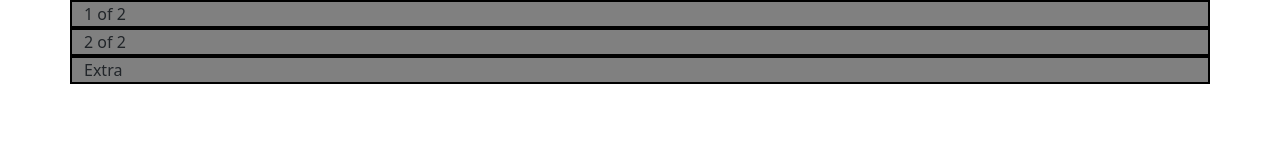
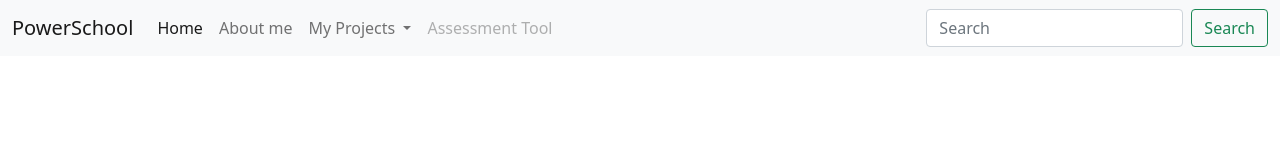
Before and after one commit to amnksngh/amnksngh.github.io, a plain HTML site: page index.html in a window 1280 px wide. Drawn offline with nearby package versions, Linux system fonts and the light colour scheme.

Commit message:
Update index.html

```diff
--- a/index.html
+++ b/index.html
@@ -1,23 +1,47 @@
 <!DOCTYPE html>
 <html>
 <head>
-	<title>Bootstrap</title>
+	<title>Aman Singh</title>
 	<link href="https://cdn.jsdelivr.net/npm/bootstrap@5.0.0-beta3/dist/css/bootstrap.min.css" rel="stylesheet" integrity="sha384-eOJMYsd53ii+scO/bJGFsiCZc+5NDVN2yr8+0RDqr0Ql0h+rP48ckxlpbzKgwra6" crossorigin="anonymous">
 	<link rel="stylesheet" type="text/css" href="style.css">
 </head>
 <body>
-	<div class="container">
-		<div class="row">
-	    	<div class="col col-sm-6 col-md-12 col-lg-12">
-	      		1 of 2
-	    	</div>
-	    	<div class="col col-sm-3 col-md-6 col-lg-12">
-	      		2 of 2
-	    	</div>
-	    	<div class="col col-sm-3 col-md-6 col-lg-12">
-	      		Extra
-	    	</div>
-		</div>
+		<nav class="navbar navbar-expand-lg navbar-light bg-light">
+	  <div class="container-fluid">
+	    <a class="navbar-brand" href="#">PowerSchool</a>
+	    <button class="navbar-toggler" type="button" data-bs-toggle="collapse" data-bs-target="#navbarSupportedContent" aria-controls="navbarSupportedContent" aria-expanded="false" aria-label="Toggle navigation">
+	      <span class="navbar-toggler-icon"></span>
+	    </button>
+	    <div class="collapse navbar-collapse" id="navbarSupportedContent">
+	      <ul class="navbar-nav me-auto mb-2 mb-lg-0">
+	        <li class="nav-item">
+	          <a class="nav-link active" aria-current="page" href="#">Home</a>
+	        </li>
+	        <li class="nav-item">
+	          <a class="nav-link" href="#">About me</a>
+	        </li>
+	        <li class="nav-item dropdown">
+	          <a class="nav-link dropdown-toggle" href="#" id="navbarDropdown" role="button" data-bs-toggle="dropdown" aria-expanded="false">
+	            My Projects
+	          </a>
+	          <ul class="dropdown-menu" aria-labelledby="navbarDropdown">
+	            <li><a class="dropdown-item" href="#">Action</a></li>
+	            <li><a class="dropdown-item" href="#">Another action</a></li>
+	            <li><hr class="dropdown-divider"></li>
+	            <li><a class="dropdown-item" href="#">Something else here</a></li>
+	          </ul>
+	        </li>
+	        <li class="nav-item">
+	          <a class="nav-link disabled" href="#" tabindex="-1" aria-disabled="true">Assessment Tool</a>
+	        </li>
+	      </ul>
+	      <form class="d-flex">
+	        <input class="form-control me-2" type="search" placeholder="Search" aria-label="Search">
+	        <button class="btn btn-outline-success" type="submit">Search</button>
+	      </form>
+	    </div>
+	  </div>
+	</nav>
 	<script src="https://cdn.jsdelivr.net/npm/bootstrap@5.0.0-beta3/dist/js/bootstrap.bundle.min.js" integrity="sha384-JEW9xMcG8R+pH31jmWH6WWP0WintQrMb4s7ZOdauHnUtxwoG2vI5DkLtS3qm9Ekf" crossorigin="anonymous"></script>
 </body>
 </html>
```
